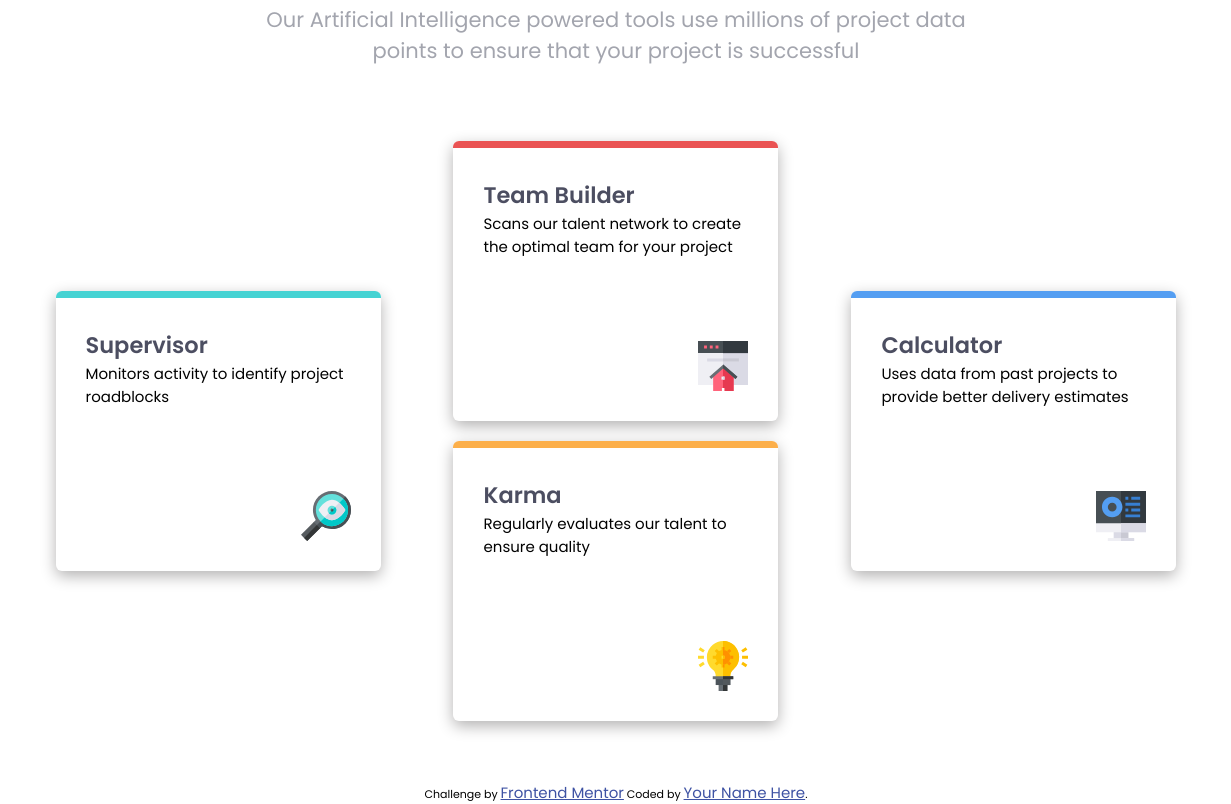
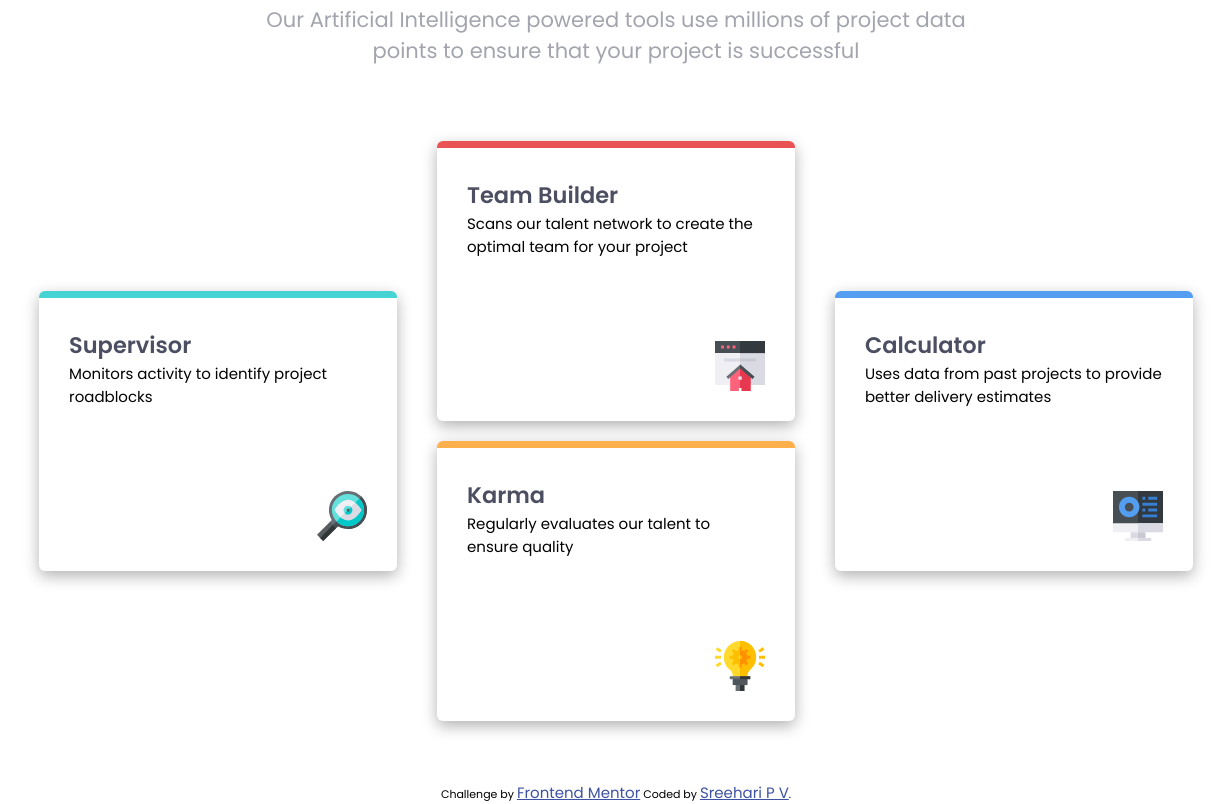
Before and after one commit to sreehariv-code/four-card-feature-section, a plain HTML site: page index.html in a window 1536 px wide. Shown: the part 230-1034 px from the top of the page, without its empty margins (152-1383 px from the left). Drawn offline with Linux system fonts and the light colour scheme.

Commit message:
change the responsive window

```diff
--- a/index.html
+++ b/index.html
@@ -33,30 +33,33 @@
         points to ensure that your project is successful
       </p>
     </div>
+    <div class="container">
       <div class="body">
         <div class="box">
           <p class="heading bold">Supervisor</p>
           <p class="desc">Monitors activity to identify project roadblocks</p>
-        <img src="./images/icon-supervisor.svg" alt="" class="icon">
+          <img src="./images/icon-supervisor.svg" alt="" class="icon" />
         </div>
         <div class="box">
           <p class="heading bold">Team Builder</p>
           <p class="desc">
-          Scans our talent network to create the optimal team for your project
+            Scans our talent network to create the optimal team for your
+            project
           </p>
-        <img src="./images/icon-team-builder.svg" alt="" class="icon">
+          <img src="./images/icon-team-builder.svg" alt="" class="icon" />
         </div>
         <div class="box">
           <p class="heading bold">Karma</p>
           <p class="desc">Regularly evaluates our talent to ensure quality</p>
-        <img src="./images/icon-karma.svg" alt="" class="icon">
+          <img src="./images/icon-karma.svg" alt="" class="icon" />
         </div>
         <div class="box">
           <p class="heading bold">Calculator</p>
           <p class="desc">
             Uses data from past projects to provide better delivery estimates
           </p>
-        <img src="./images/icon-calculator.svg" alt="" class="icon">
+          <img src="./images/icon-calculator.svg" alt="" class="icon" />
+        </div>
       </div>
     </div>
   </main>
@@ -66,7 +69,7 @@
       Challenge by
       <a rel="noopener" href="https://www.frontendmentor.io?ref=challenge" target="_blank">Frontend Mentor</a>
       Coded by
-      <a href="#">Your Name Here</a>.
+      <a href="https://github.com/sreehariv-code">Sreehari P V</a>.
     </p>
   </footer>
 </body>
--- a/style.scss
+++ b/style.scss
@@ -108,7 +108,7 @@ main {
   }
 }
 
-@media screen and (min-width: 1030px) {
+@media screen and (min-width: 1450px) {
   main {
     .header {
       .head,
@@ -120,10 +120,18 @@ main {
         width: 57ch;
       }
     }
+
+    .container {
+      width: 100%;
+      display: flex;
+      flex-direction: column;
+      align-items: center;
+      justify-content: center;
       .body {
         grid-template-columns: repeat(3, 1fr);
         grid-template-rows: repeat(2, 1fr);
         max-width: 80%;
+        // max-width: 80%;
         // max-width: 700px;
         padding: 0 2rem;
 
@@ -131,7 +139,7 @@ main {
           "start mid1 end"
           "start mid2 end";
         .box {
-        width: clamp(325px, 25%, 355px);
+          width: clamp(358px, 60%, 405px);
           min-height: 280px;
           gap: 0;
           &:nth-child(1),
@@ -158,3 +166,4 @@ main {
       }
     }
   }
+}
```
Also changed, not shown: style.css, 1 other file. Lines whose indentation alone changed are shown as unchanged.
